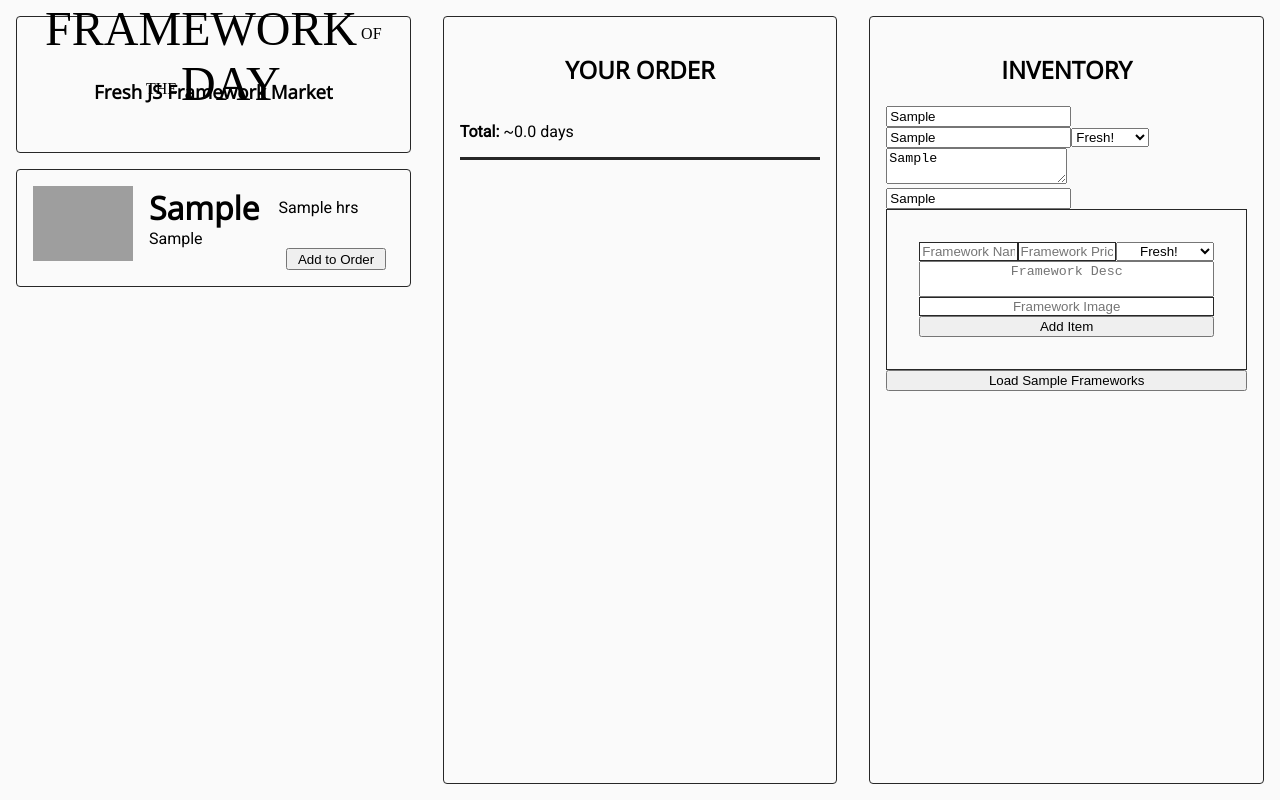
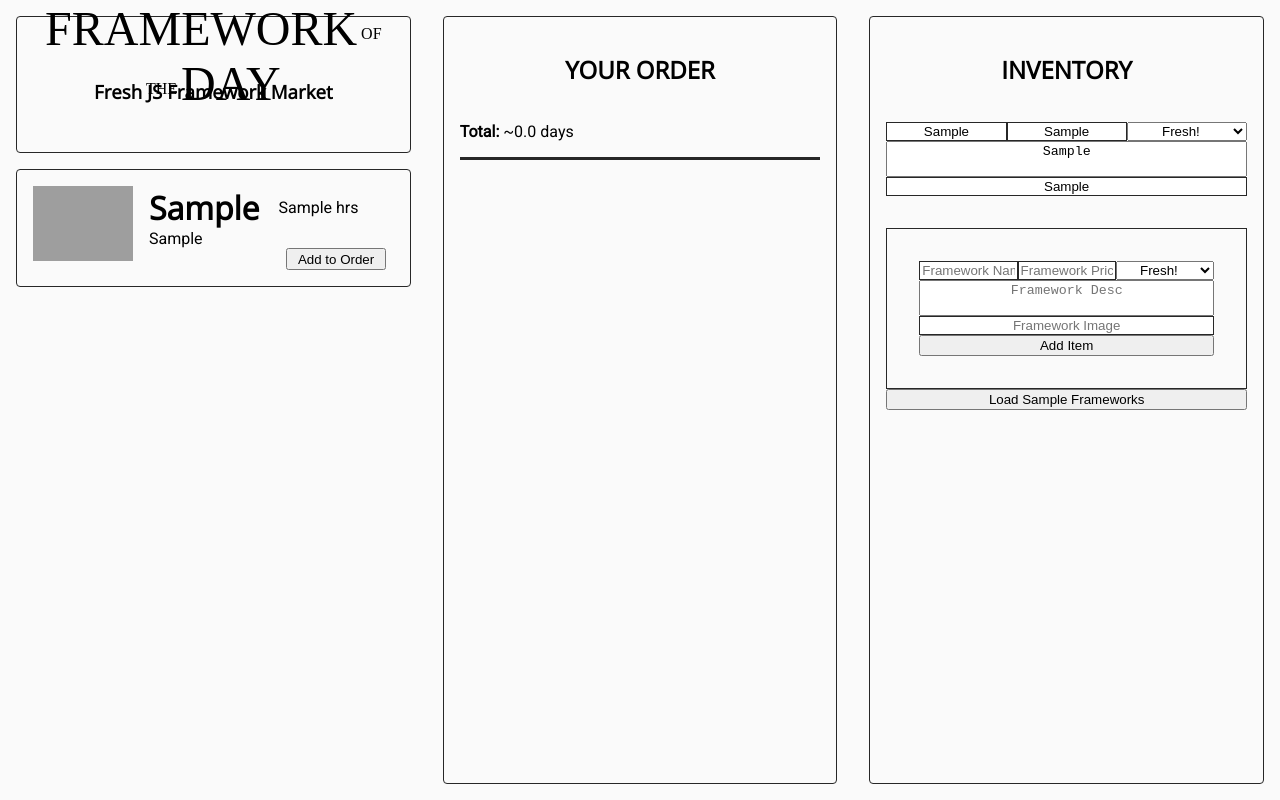
Before and after one commit to spences10/framework-of-the-day, a Next.js app: page / in a window 1280 px wide. Both pictures are taken after typing "Sample", "Sample", "Sample", "Sample" into the empty fields and a click on the button "Add Item". Built offline with nearby package versions, Linux system fonts and the light colour scheme; grey boxes are pictures that could not be loaded; a web font is replaced by a local one.

Commit message:
bi directionall data flow

```diff
--- a/components/App.js
+++ b/components/App.js
@@ -128,7 +128,7 @@ class App extends React.Component {
 
   updateFramework(key, updatedFramework) {
     const frameworks = { ...this.state.frameworks }
-    frameworks[key] = this.updatedFramework
+    frameworks[key] = updatedFramework
     this.setState({ frameworks })
   }
 
--- a/components/Inventory.js
+++ b/components/Inventory.js
@@ -81,95 +81,60 @@ class Inventory extends React.Component {
       ...framework,
       [e.target.name]: e.target.value
     }
+
     this.props.updateFramework(key, updatedFramework)
   }
 
   renderInventory(key) {
     const framework = this.props.frameworks[key]
     return (
-      <div key={key}>
-        <input
-          type="text"
+      <FrameworkEdit key={key}>
+        <FrameworkInput
+          area={'n'}
+          type={'text'}
           name="name"
           value={framework.name}
-          placeholder="Framework Name"
+          placeholder={'Framework Name'}
           onChange={e => this.handleChange(e, key)}
         />
-        <input
-          type="text"
+        <FrameworkInput
+          area={'p'}
+          type={'text'}
           name="price"
           value={framework.price}
-          placeholder="Framework Price"
+          placeholder={'Framework Price'}
+          onChange={e => this.handleChange(e, key)}
         />
-        <select
-          type="text"
+        <FrameworkSelect
+          type={'text'}
           name="status"
           value={framework.status}
-          placeholder="Framework Status"
+          placeholder={'Framework Status'}
+          onChange={e => this.handleChange(e, key)}
         >
-          <option value="available">Fresh!</option>
-          <option value="unavailable">Sold Out!</option>
-        </select>
-        <textarea
-          type="text"
+          <FrameworkSelectOpt value="available">
+            Fresh!
+          </FrameworkSelectOpt>
+          <FrameworkSelectOpt value="unavailable">
+            Depreciated!
+          </FrameworkSelectOpt>
+        </FrameworkSelect>
+        <FrameworkDescription
+          type={'text'}
           name="desc"
           value={framework.desc}
-          placeholder="Framework Desc"
+          placeholder={'Framework Desc'}
+          onChange={e => this.handleChange(e, key)}
         />
-        <input
-          type="text"
+        <FrameworkInput
+          area={'i'}
+          type={'text'}
           name="image"
           value={framework.image}
-          placeholder="Framework Image"
+          placeholder={'Framework Image'}
+          onChange={e => this.handleChange(e, key)}
         />
-      </div>
-      // <FrameworkEdit key={key}>
-      //   <FrameworkInput
-      //     area={'n'}
-      //     type={'text'}
-      //     name="name"
-      //     value={framework.name}
-      //     placeholder={'Framework Name'}
-      //     onChange={e => this.handleChange(e, key)}
-      //   />
-      //   <FrameworkInput
-      //     area={'p'}
-      //     type={'text'}
-      //     name="price"
-      //     value={framework.price}
-      //     placeholder={'Framework Price'}
-      //     onChange={e => this.handleChange(e, key)}
-      //   />
-      //   <FrameworkSelect
-      //     type={'text'}
-      //     name="status"
-      //     value={framework.status}
-      //     placeholder={'Framework Status'}
-      //     onChange={e => this.handleChange(e, key)}
-      //   >
-      //     <FrameworkSelectOpt value="available">
-      //       Fresh!
-      //     </FrameworkSelectOpt>
-      //     <FrameworkSelectOpt value="unavailable">
-      //       Depreciated!
-      //     </FrameworkSelectOpt>
-      //   </FrameworkSelect>
-      //   <FrameworkDescription
-      //     type={'text'}
-      //     name="desc"
-      //     value={framework.desc}
-      //     placeholder={'Framework Desc'}
-      //     onChange={e => this.handleChange(e, key)}
-      //   />
-      //   <FrameworkInput
-      //     area={'i'}
-      //     type={'text'}
-      //     name="image"
-      //     value={framework.image}
-      //     placeholder={'Framework Image'}
-      //     onChange={e => this.handleChange(e, key)}
-      //   />
-      // </FrameworkEdit>
+      </FrameworkEdit>
     )
   }
 
```
